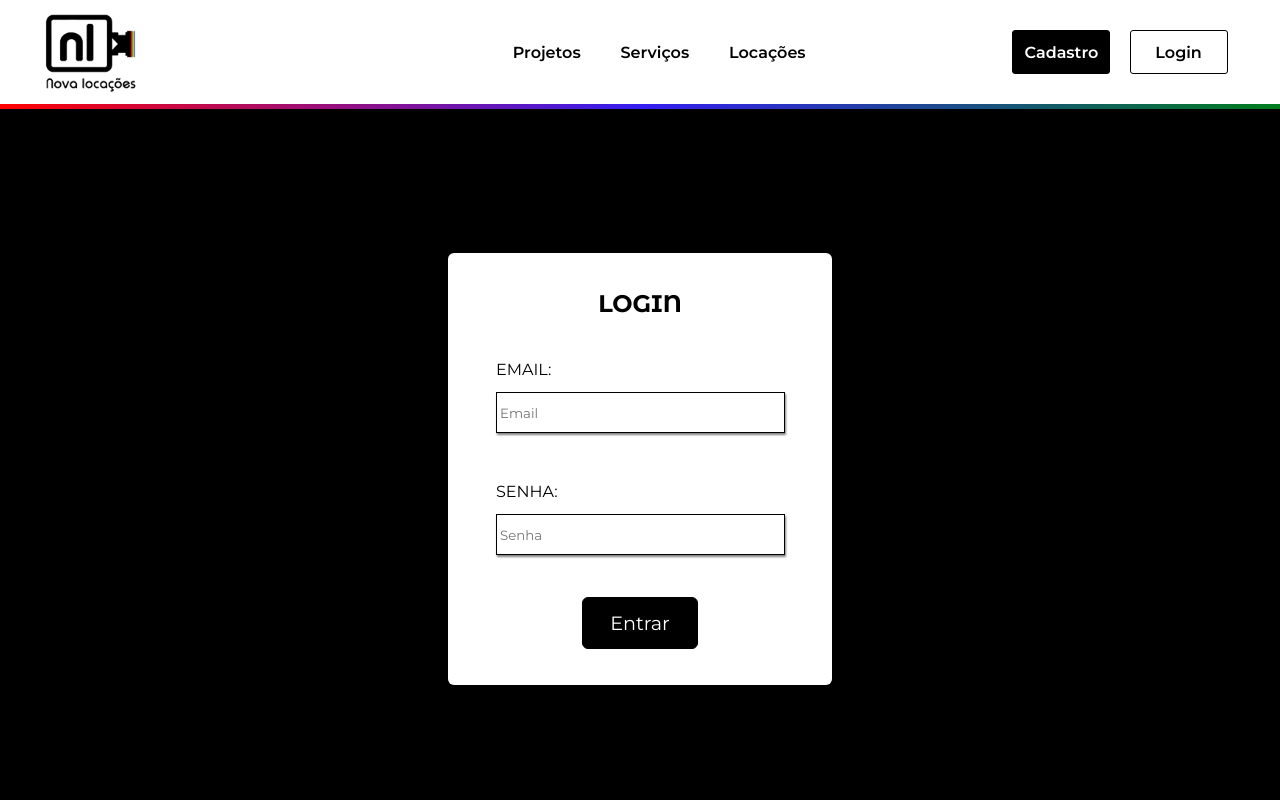
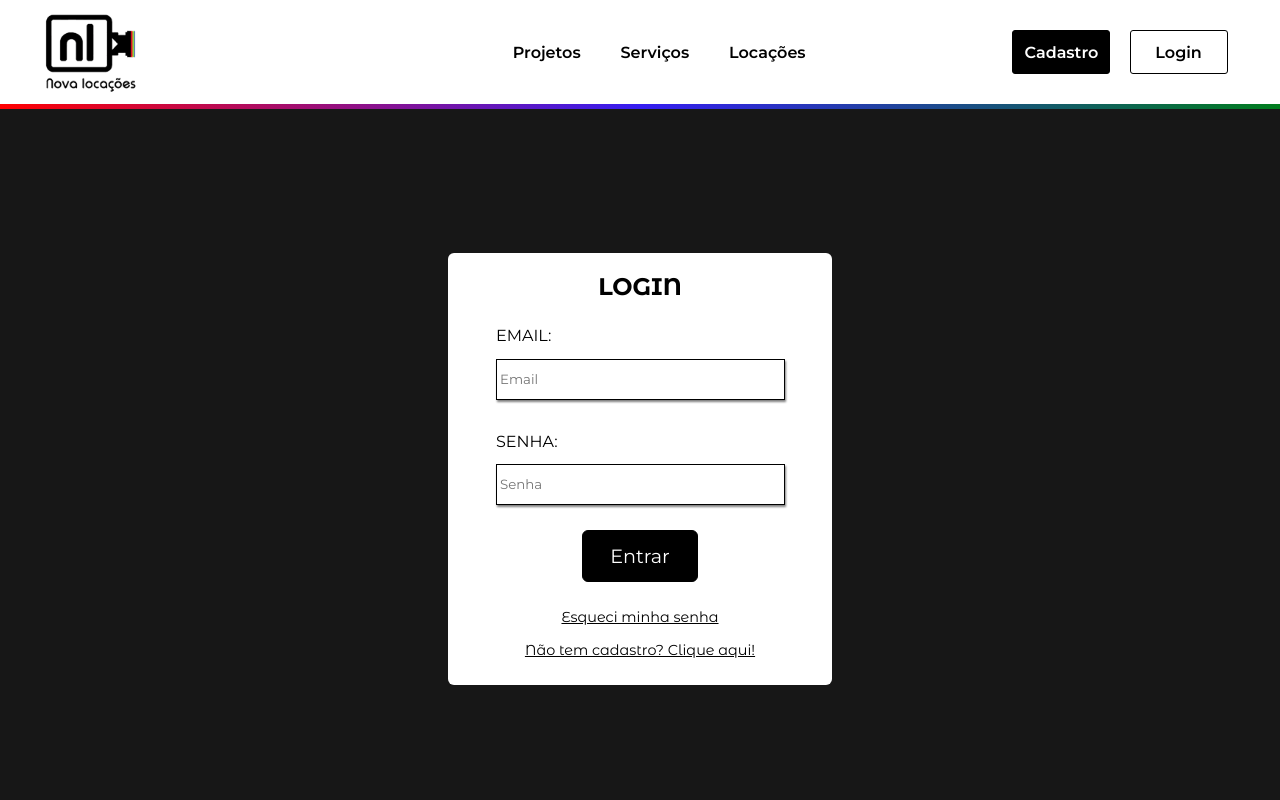
Before and after one commit to Org-InfinitySolutions/Frontend, a React (Vite) app: page /login in a window 1280 px wide. Shown: the top 800 px of the page. Built offline with nearby package versions, Linux system fonts and the light colour scheme.

Commit message:
adicionando links utilitarios

```diff
--- a/src/Pages/Login.css
+++ b/src/Pages/Login.css
@@ -1,7 +1,7 @@
 .container-login{
     height: 90vh;
     width: 100%;
-    background-color: black;
+    background-color: #171717;
 
     display: flex;
     align-items: center;
@@ -23,9 +23,25 @@
             margin: 0;
         }
 
-        section{
+        .caixa-entrada {
             height: 20%;
             width: 75%;
+        }
+
+        .links-navegacao {
+            height: 15%;
+            width: 75%;
+
+            display: flex;
+            flex-direction: column;
+            justify-content: space-around;
+            align-items: center;
+
+            font-family: "Montserrat alternates", sans-serif;
+            a {
+                color: black;
+                font-size: 0.9em;
+            }
         }
 
         button{
--- a/src/Pages/Login.jsx
+++ b/src/Pages/Login.jsx
@@ -10,13 +10,21 @@ function Login(){
     <section className='container-login'>
         <form action="#" className='container-formulario'>
             <h1>LOGIN</h1>
-            <section>
+            <section className='caixa-entrada'>
                 <Input id='inp_email' label='EMAIL:' tipo='email' placeholder='Email' />
             </section>
-            <section>
+            <section className='caixa-entrada'>
                 <Input id='inp_senha' label='SENHA:' tipo='password' placeholder='Senha' />
             </section>
             <button>Entrar</button>
+            <section className='links-navegacao'>
+                <a href="">
+                    Esqueci minha senha
+                </a>
+                <a href="">
+                    Não tem cadastro? Clique aqui!
+                </a>
+            </section>
         </form>
     </section>
     )
--- a/src/components/BarraNavegacao.jsx
+++ b/src/components/BarraNavegacao.jsx
@@ -1,3 +1,4 @@
+import { Link } from 'react-router-dom';
 import './BarraNavegacao.css';
 
 function BarraNavegacao(){
@@ -10,9 +11,9 @@ function BarraNavegacao(){
             </section>
             <section className="container-links">
                 <div>
-                    <a href="">Projetos</a>
-                    <a href="">Serviços</a>
-                    <a href="">Locações</a>
+                    <a href="#">Projetos</a>
+                    <a href="#">Serviços</a>
+                    <a href="#">Locações</a>
                 </div>
             </section>
             <section className="container-eventos">
--- a/src/main.jsx
+++ b/src/main.jsx
@@ -4,13 +4,13 @@ import App from './App.jsx'
 import './index.css'
 
 // Dependências do Router
-import { BrowserRouter as Router, Routes, Route } from 'react-router-dom';
+import { BrowserRouter as Router, Routes, Route, BrowserRouter } from 'react-router-dom';
 
 // Importando página de Login
 import { Login } from './Pages/Login'
 
 createRoot(document.getElementById('root')).render(
   <StrictMode>
-    <App />
+      <App />
   </StrictMode>,
 )
```
